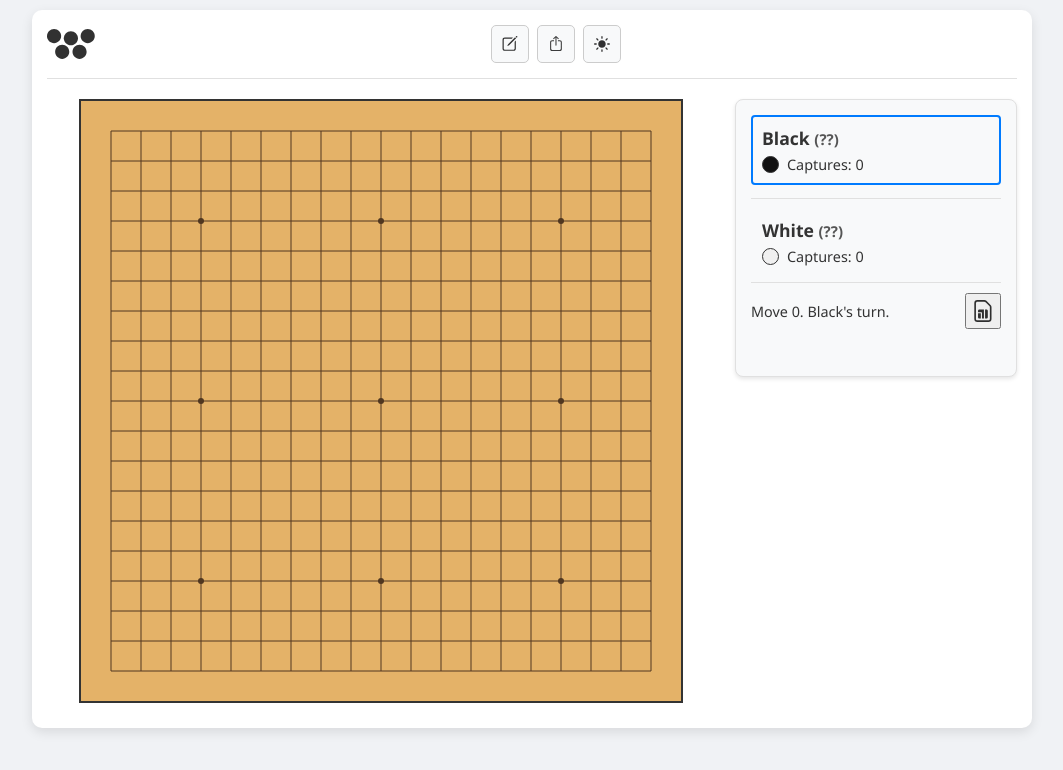
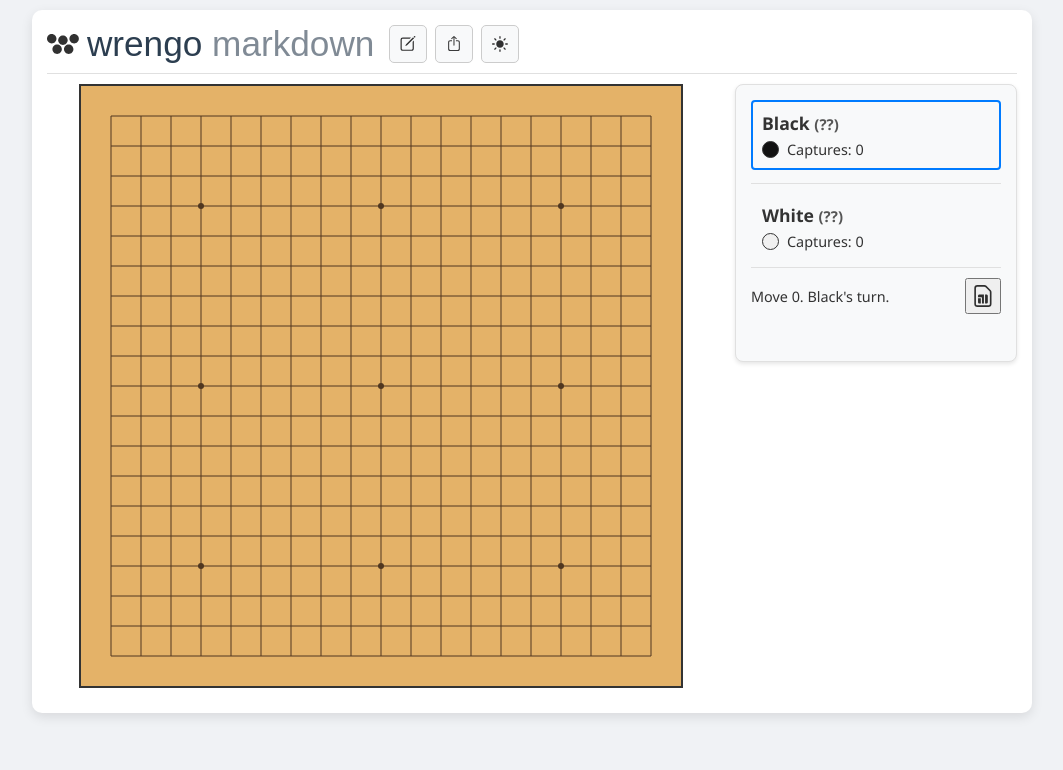
Before and after one commit to psy777/Simple-Go, a plain HTML site: page index.html in a window 1280 px wide. Shown: the whole page, without its empty margins (108-1171 px from the left). Drawn offline with Linux system fonts and the light colour scheme; a web font is replaced by a local one.

Commit message:
menu bar ui refinement

```diff
--- a/index.html
+++ b/index.html
@@ -21,10 +21,11 @@
 <body>
     <div class="container">
         <header>
-            <a href="index.html" class="header-logo-link"> <!-- Changed href to index.html -->
-                <img src="assets/light mode mobile wrengo logo.svg" alt="Wrengo Logo" id="mobile-logo-light" class="mobile-logo" style="display: inline-block;"> <!-- Ensure one is visible by default -->
+            <div class="header-left-group"> <!-- New wrapper for logo and controls -->
+                <a href="index.html" class="header-logo-link">
+                    <img src="assets/light mode mobile wrengo logo.svg" alt="Wrengo Logo" id="mobile-logo-light" class="mobile-logo" style="display: inline-block;">
                     <img src="assets/dark mode mobile wrengo logo.svg" alt="Wrengo Logo Dark" id="mobile-logo-dark" class="mobile-logo" style="display:none;">
-                <!-- <h1 id="main-title" class="desktop-title">wrengo</h1> Desktop title removed for now, can be added back with CSS for desktop -->
+                    <h1 id="main-title" class="desktop-title">wrengo <span class="title-sgf">markdown</span></h1>
                 </a>
                 <div class="header-controls-group controls"> <!-- Grouping existing controls -->
                     <button id="new-game-modal-btn" title="New Game"><img src="assets/light mode new game symbol.svg" alt="New Game"></button>
@@ -32,6 +33,7 @@
                     <input type="file" id="sgf-file-input" accept=".sgf" style="display: none;">
                     <button id="theme-toggle-btn" title="Toggle Theme"><img src="assets/light mode toggle.svg" alt="Toggle Theme"></button>
                     <!-- Placeholder for future core action icons -->
+                </div>
             </div>
             <div class="header-auth-section" id="clerk-auth-section"> <!-- Clerk components will go here -->
                 <div id="app"></div>
--- a/style.css
+++ b/style.css
@@ -55,35 +55,41 @@ body {
 
 header {
     display: flex;
-    justify-content: space-between;
+    justify-content: space-between; /* This will push .header-left-group and .header-auth-section apart */
     align-items: center;
-    margin-bottom: 20px;
     border-bottom: 1px solid var(--header-border);
-    padding-bottom: 15px;
-    /* Updated header structure styles */
-    display: flex; /* Changed from grid to flex */
-    justify-content: space-between; /* Distributes space: logo left, controls middle, auth right */
+    gap: 10px;
+    padding-bottom: 10px;
+    margin-bottom: 10px;
+}
+
+/* New structure: header > .header-left-group (logo + controls) | .header-auth-section */
+
+.header-left-group {
+    display: flex;
     align-items: center;
-    gap: 10px; /* Adjust gap as needed */
+    gap: 15px; /* Gap between logo/title and controls block */
+    /* margin-right: auto; /* Pushes this group left, and auth group right */
 }
 
 .header-logo-link {
-    display: flex; /* For alignment if text is added back next to logo */
+    display: flex;
     align-items: center;
-    text-decoration: none; /* Remove underline from link */
+    text-decoration: none;
+    flex-shrink: 0;
 }
 
-.header-controls-group { /* New class for the middle group of buttons */
+.header-controls-group { /* This is inside header-left-group */
     display: flex;
     align-items: center;
     gap: 8px;
-    /* flex-grow: 1; /* Allows this group to take up remaining space if needed, pushing auth to far right */
-    /* justify-content: center; /* Centers the controls if they don't fill space */
+    /* No flex-grow or margin:auto needed here anymore */
 }
 
-.header-auth-section { /* For the Clerk auth components */
+.header-auth-section {
     display: flex;
     align-items: center;
+    flex-shrink: 0;
 }
 
 /* Style for text-based buttons in header (used by Clerk Sign In button) */
@@ -109,15 +115,28 @@ header {
 /* .mobile-logo is now directly inside .header-logo-link */
 .mobile-logo {
     display: inline-block; /* Ensure it's visible */
-    height: 30px; /* Slightly larger for better tap target / visibility */
+    height: 20px; /* Slightly larger for better tap target / visibility */
     width: auto;
     /* margin-right: 10px; /* Only if text is next to it */
 }
-/* .desktop-title { display: block; } */ /* Removed as per instruction for mobile-first logo only */
+.desktop-title {
+    display: inline-block; /* Show by default for desktop */
+    margin: 0 0 0 8px; /* Remove top/bottom margin, keep left margin for space from logo */
+    color: var(--header-text);
+    font-family: 'Dongle', sans-serif;
+    font-size: 2.2em; /* Further reduced font size for title */
+    font-weight: 400;
+    line-height: 1; /* Ensure line height doesn't add extra space */
+    vertical-align: middle; /* Helps align with other inline-block/flex items if needed */
+}
+.desktop-title .title-sgf {
+    opacity: 0.6;
+    font-weight: 400;
+}
 
 
 /*
-header h1#main-title {
+header h1#main-title { /* This is now part of .desktop-title styling * /
     color: var(--header-text);
     margin: 0;
     font-family: 'Dongle', sans-serif;
@@ -130,7 +149,7 @@ header h1#main-title {
     opacity: 0.6;
     font-weight: 400;
 }
-*/
+*/ /* Corrected comment block */
 
 .controls {
     display: flex;
@@ -363,31 +382,34 @@ body:not(.dark-mode) .mobile-logo#mobile-logo-dark { display: none; }
 /* Responsive adjustments for Mobile */
 @media (max-width: 768px) {
     header {
-        /* Inherits display: flex; justify-content: space-between; align-items: center; */
-        /* No wrap, items should try to stay in one line */
-        gap: 5px; /* Reduce gap for smaller screens */
+        /* Mobile Visual Order: Logo | Controls | Auth */
+        /* HTML source order is now Logo+Title | Controls | Auth. No 'order' needed. */
+        gap: 5px; /* Reduced gap for mobile */
+    }
+    .header-auth-section {
+        /* order: 3; /* No longer needed */
+        /* flex-shrink: 0; /* Already set in default styles */
     }
     .header-logo-link {
-        /* No specific changes needed, should stay left */
-        flex-shrink: 0; /* Prevent logo from shrinking too much */
+        /* order: 1; /* No longer needed */
+        /* flex-shrink: 0; /* Already set in default styles */
+        /* margin-right: auto; /* Not needed if controls group handles spacing */
+        /* margin-left: 0; /* Not needed */
     }
     .header-controls-group {
-        /* No specific changes needed, should stay in middle */
-        /* flex-grow: 1; /* If you want controls to push auth to far right, but might squeeze logo */
-        justify-content: center; /* Center the buttons within their group */
-        overflow-x: auto; /* Allow scrolling if buttons overflow, rather than wrapping */
-        -webkit-overflow-scrolling: touch; /* Smooth scrolling on iOS */
-        scrollbar-width: none; /* Hide scrollbar for Firefox */
+        /* order: 2; /* No longer needed */
+        flex-grow: 0; /* Don't let controls group grow excessively on mobile, rely on its content size */
+        justify-content: center;
+        overflow-x: auto;
+        -webkit-overflow-scrolling: touch;
+        scrollbar-width: none;
     }
-    .header-controls-group::-webkit-scrollbar { /* Hide scrollbar for Chrome, Safari, Opera */
+    .header-controls-group::-webkit-scrollbar {
         display: none;
     }
-
-    .header-auth-section {
-        /* No specific changes needed, should stay right */
-        flex-shrink: 0; /* Prevent auth section from shrinking too much */
+    .desktop-title {
+        display: none; /* Hide "wrengo markdown" text on mobile */
     }
-    /* .header-title-area .desktop-title is already hidden by default by removing it from HTML structure */
 
     /* .controls is .header-controls-group */
     /* .controls button styling is handled by the general .controls button rule */
```
Lines whose indentation alone changed are shown as unchanged.
